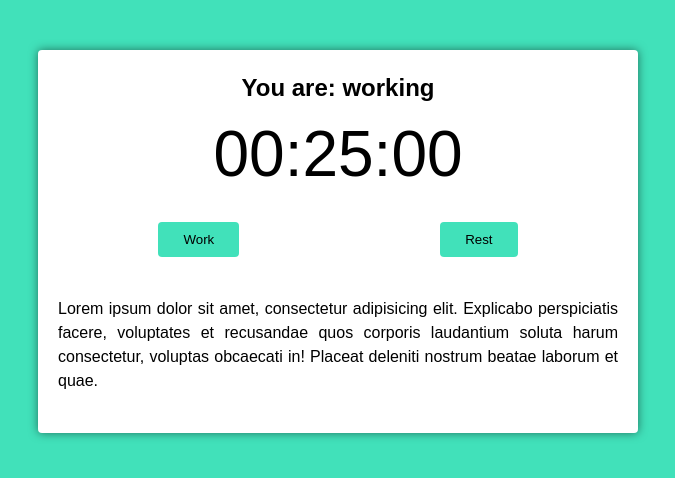
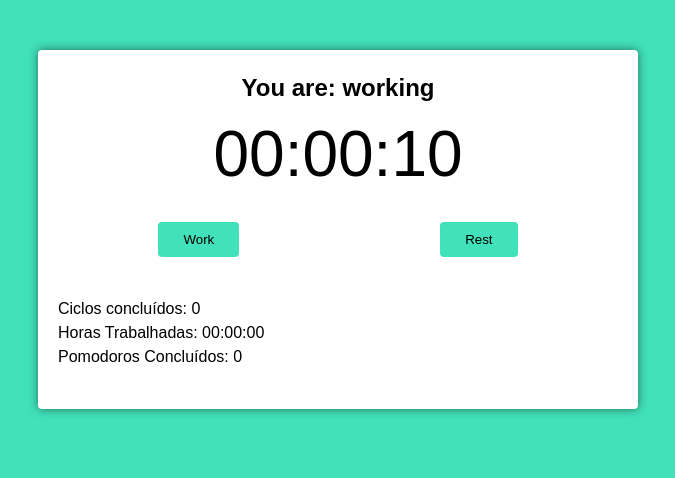
Before and after one commit to rayanrib007/pomodoro-app, a React (Create React App) app: page / in a window 1280 px wide. Shown: the top 478 px of the page, without its empty margins (302-977 px from the left). Built offline with nearby package versions, Linux system fonts and the light colour scheme.

Commit message:
Added pomodoro execution logic

```diff
--- a/src/App.tsx
+++ b/src/App.tsx
@@ -6,9 +6,9 @@ function App() {
   return (
     <div className="container">
       <PomodoroTimer
-        pomodoroTime={1500}
-        shortRestTime={300}
-        longRestTime={900}
+        pomodoroTime={10}
+        shortRestTime={2}
+        longRestTime={5}
         cycles={4}
       />
     </div>
--- a/src/components/timer/pomodoro-timer.tsx
+++ b/src/components/timer/pomodoro-timer.tsx
@@ -4,6 +4,7 @@ import React, { useEffect, useState } from "react";
 import { useInterval } from "../../hooks/use-interval";
 import { Button, Timer } from "../generals/CUiLib";
 import { IPomodoroTimerProtocol } from "../../interfaces/ITimer";
+import { secondsToTime } from "../../utils/second-to-time.";
 
 const bellStart = require("../../sounds/src_sounds_bell-start.mp3");
 const bellFinish = require("../../sounds/src_sounds_bell-finish.mp3");
@@ -12,19 +13,20 @@ const audioStartWorking = new Audio(bellStart);
 const audioFinishworking = new Audio(bellFinish);
 
 export function PomodoroTimer(props: IPomodoroTimerProtocol) {
-  const [mainatime, setMainTime] = useState(props.pomodoroTime);
+  const [mainTime, setMainTime] = useState(props.pomodoroTime);
   const [timeCouting, setTimeCouting] = useState(false);
   const [working, SetWotking] = useState(false);
   const [resting, SetResting] = useState(false);
-
-  useEffect(() => {
-    if (working) document.body.classList.add("working");
-    if (resting) document.body.classList.remove("working");
-  }, [working]);
+  const [cyclesQtdManager, setCyclesQtdManager] = useState(
+    new Array(props.cycles - 1).fill(true),
+  );
+  const [completdCycles, setCompletedCycles] = useState(0);
+  const [fullWorkingTime, setFullWorkingTime] = useState(0);
+  const [numberOfPomodoro, setNumberOfPomodoro] = useState(0);
 
   useInterval(
     () => {
-      setMainTime(mainatime - 1);
+      setMainTime(mainTime - 1);
     },
     timeCouting ? 1000 : null,
   );
@@ -45,11 +47,46 @@ export function PomodoroTimer(props: IPomodoroTimerProtocol) {
     if (long) setMainTime(props.longRestTime);
     else setMainTime(props.shortRestTime);
   };
+  useEffect(() => {
+    if (working) document.body.classList.add("working");
+    if (resting) document.body.classList.remove("working");
+    console.log(mainTime);
+
+    if (mainTime >= 0) return;
+
+    if (working && cyclesQtdManager.length > 0) {
+      configuredRest(false);
+      cyclesQtdManager.pop();
+    } else if (working && cyclesQtdManager.length <= 0) {
+      configuredRest(true);
+      setCompletedCycles(completdCycles + 1);
+      setCyclesQtdManager(new Array(props.cycles - 1).fill(true));
+    }
+    if (working) {
+      console.log("v");
+      setNumberOfPomodoro(numberOfPomodoro + 1);
+    }
+    if (resting) {
+      console.log("t");
+      configuredWork();
+    }
+  }, [
+    working,
+    resting,
+    mainTime,
+    configuredRest,
+    setCyclesQtdManager,
+    configuredWork,
+    cyclesQtdManager,
+    numberOfPomodoro,
+    props.cycles,
+    completdCycles,
+  ]);
 
   return (
     <div className="pomodoro">
       <h2>You are: working</h2>
-      <Timer mainTime={mainatime} />
+      <Timer mainTime={mainTime} />
       <div className="controls">
         <Button text="Work" onclick={() => configuredWork()} />
         <Button
@@ -60,10 +97,9 @@ export function PomodoroTimer(props: IPomodoroTimerProtocol) {
         <Button text="Rest" onclick={() => configuredRest(false)} />
       </div>
       <div className="details">
-        Lorem ipsum dolor sit amet, consectetur adipisicing elit. Explicabo
-        perspiciatis facere, voluptates et recusandae quos corporis laudantium
-        soluta harum consectetur, voluptas obcaecati in! Placeat deleniti
-        nostrum beatae laborum et quae.
+        <p>Ciclos concluídos: {completdCycles}</p>
+        <p>Horas Trabalhadas: {secondsToTime(fullWorkingTime)}</p>
+        <p>Pomodoros Concluídos: {numberOfPomodoro}</p>
       </div>
     </div>
   );
```
